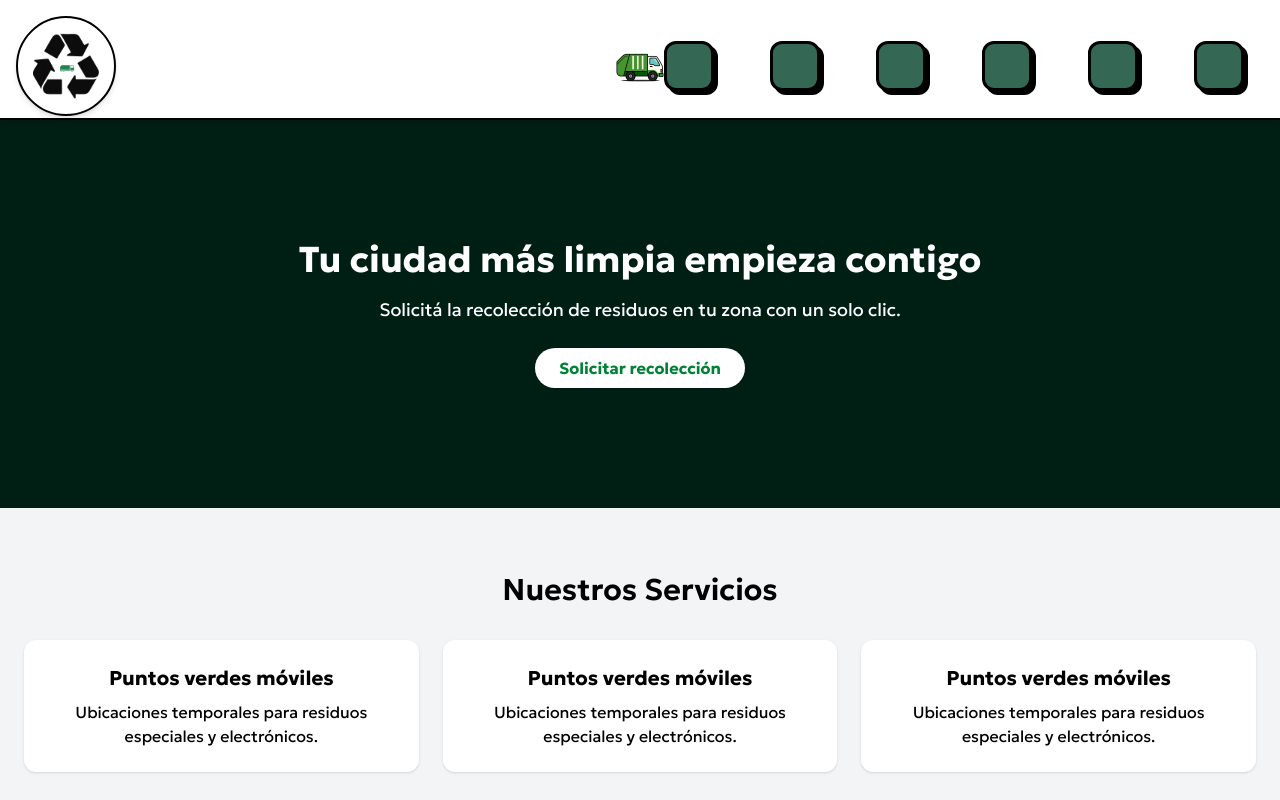
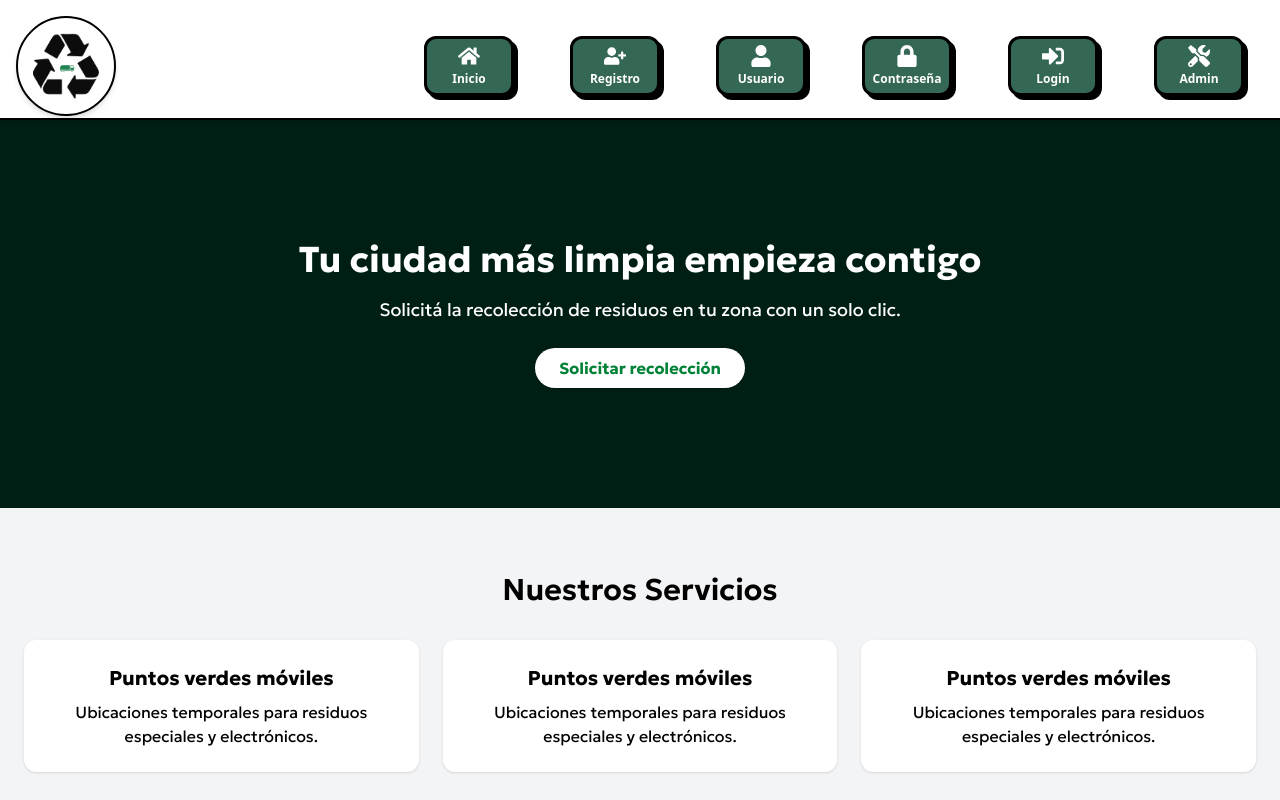
Before and after one commit to JLSP-666/Basura--On--Time, a React (Vite) app: page / in a window 1280 px wide. Shown: the top 800 px of the page. Built offline with nearby package versions, Linux system fonts and the light colour scheme.

Commit message:
buttom header v2.0

```diff
--- a/src/Layouts/Header/Header.jsx
+++ b/src/Layouts/Header/Header.jsx
@@ -1,10 +1,8 @@
+import { FaHome, FaUserPlus, FaUser, FaLock, FaSignInAlt, FaTools } from "react-icons/fa";
 import logo from '../../assets/img/icons/logo.png';
-import './Header.css';
 import camion from '../../assets/img/icons/ezgif-367675f0653ab4.gif';
 import { ItemNavBar } from '../../UI/ItemNavBar/ItemNavBar';
-import main from '../../assets/img/icons/casa.png';
-import Registrarme from '../../assets/img/icons/registrarme.png';
-import { BiLogIn } from "react-icons/bi";
+import './Header.css';
 
 export function Header() {
   return (
@@ -23,23 +21,14 @@ export function Header() {
 
         {/* Botones de navegación con íconos */}
         <div className="flex justify-end gap-4 pr-4">
-          <ItemNavBar route='/'>
-          </ItemNavBar>
-          <ItemNavBar route='/Register'>
-          </ItemNavBar>
-          <ItemNavBar route='/Usuario'>
-          </ItemNavBar>
-          <ItemNavBar route='/ContraR'>
-          </ItemNavBar>
-          <ItemNavBar route='/InicioS'>
-          </ItemNavBar>
-          <ItemNavBar route='/panelAdmin'>
-          </ItemNavBar>
+          <ItemNavBar route='/' icon={FaHome} label="Inicio" />
+          <ItemNavBar route='/Register' icon={FaUserPlus} label="Registro" />
+          <ItemNavBar route='/Usuario' icon={FaUser} label="Usuario" />
+          <ItemNavBar route='/ContraR' icon={FaLock} label="Contraseña" />
+          <ItemNavBar route='/InicioS' icon={FaSignInAlt} label="Login" />
+          <ItemNavBar route='/panelAdmin' icon={FaTools} label="Admin" />
         </div>
       </div>
-
-      {/* Navegación textual (opcional, se puede ocultar en móvil) */}
-
     </>
   );
 }
--- a/src/UI/BotonBack/BotonBack.css
+++ b/src/UI/BotonBack/BotonBack.css
@@ -15,14 +15,15 @@
   border-radius: 12px;
   padding: 0;
   text-decoration: none;
-  color: #000000;
+  color: #ffffff;
+
   font-weight: bold;
   position: relative;
   box-shadow: 4px 4px 0px #000000;
   overflow: hidden;
   transition: all 0.4s cubic-bezier(0.175, 0.885, 0.32, 1.275);
-  height: 50px;
-  width: 50px;
+  height: 60px;
+  width: 90px;
   cursor: pointer;
 }
 
@@ -43,27 +44,10 @@
   z-index: 1;
 }
 
-.brutalist-button.openai::before {
-  background-color: #316b58;
-}
 
-.brutalist-button.claude::before {
-  background-color: #e3d19c;
-}
 
-.brutalist-button:hover::before {
-  transform: translateX(-50%) scale(1);
-}
 
-.brutalist-button:hover {
-  transform: translate(-4px, -4px);
-  box-shadow: 8px 8px 0px #000000;
-}
 
-.brutalist-button:active {
-  transform: translate(2px, 2px);
-  box-shadow: 2px 2px 0px #000000;
-}
 
 
 
--- a/src/UI/ItemNavBar/ItemNavBar.jsx
+++ b/src/UI/ItemNavBar/ItemNavBar.jsx
@@ -1,21 +1,19 @@
-// ItemNavBar.jsx
 import { NavLink } from "react-router-dom";
 import './ItemNavBar.css';
 
-export const ItemNavBar = ({ route, children }) => {
+export const ItemNavBar = ({ route, icon: Icon, label }) => {
   return (
-
-    <NavLink to={route} className="w-full h-full"> {children}
-      <div class="button-container posi">
-  <button class="brutalist-button openai">
-    <div class="openai-logo">
-
-    </div>
-    <div class="button-text">
-
-    </div>
-  </button>
-</div>
+    <NavLink to={route} className="w-full h-full">
+      <div className="button-container posi">
+        <button className="brutalist-button openai flex flex-col items-center justify-center text-[rgb(0,50,37)] hover:scale-105 transition">
+          <div className="mb-1">
+            <Icon size={22} />
+          </div>
+          <div className="text-xs font-semibold">
+            {label}
+          </div>
+        </button>
+      </div>
     </NavLink>
   );
 };
```
